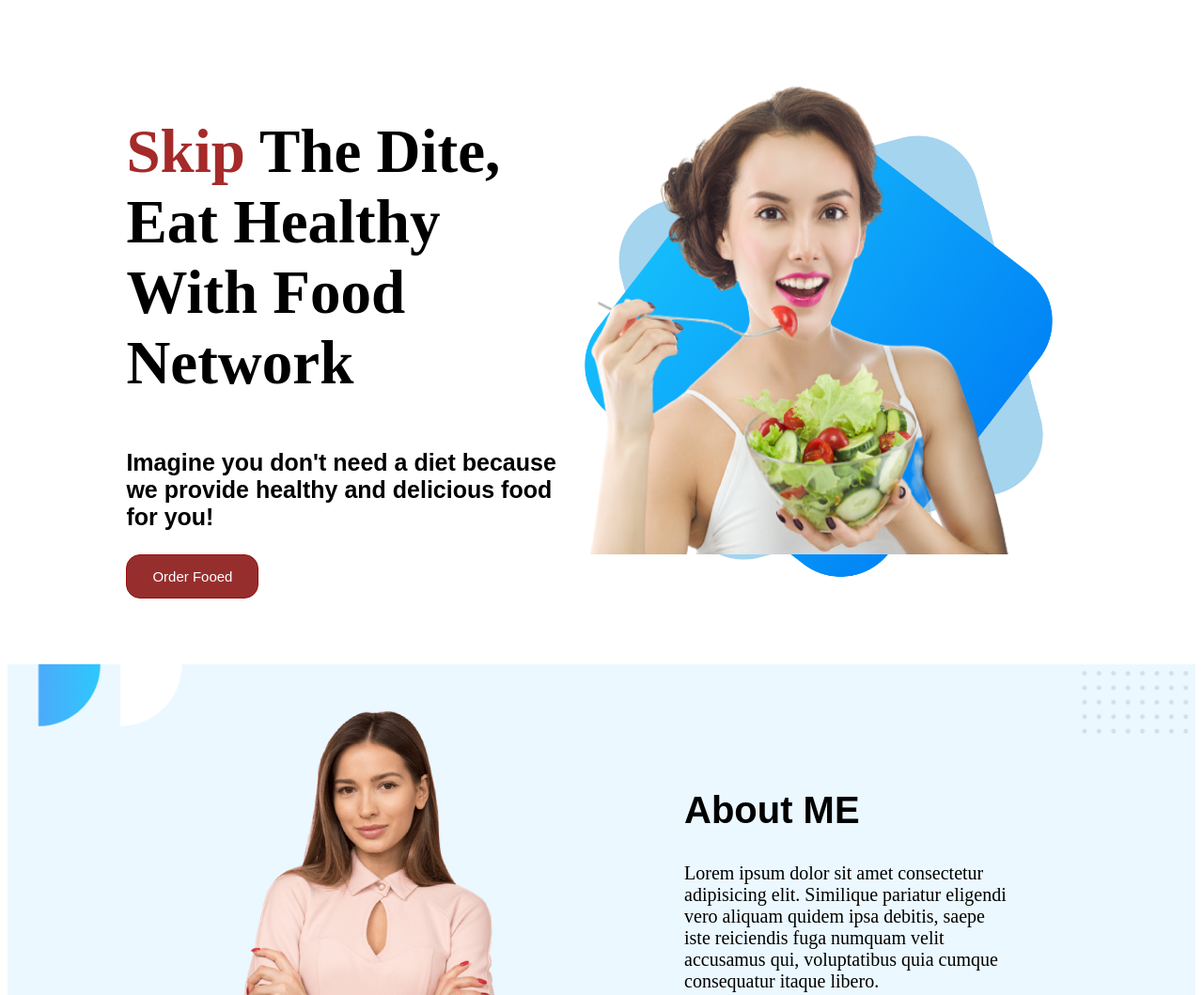
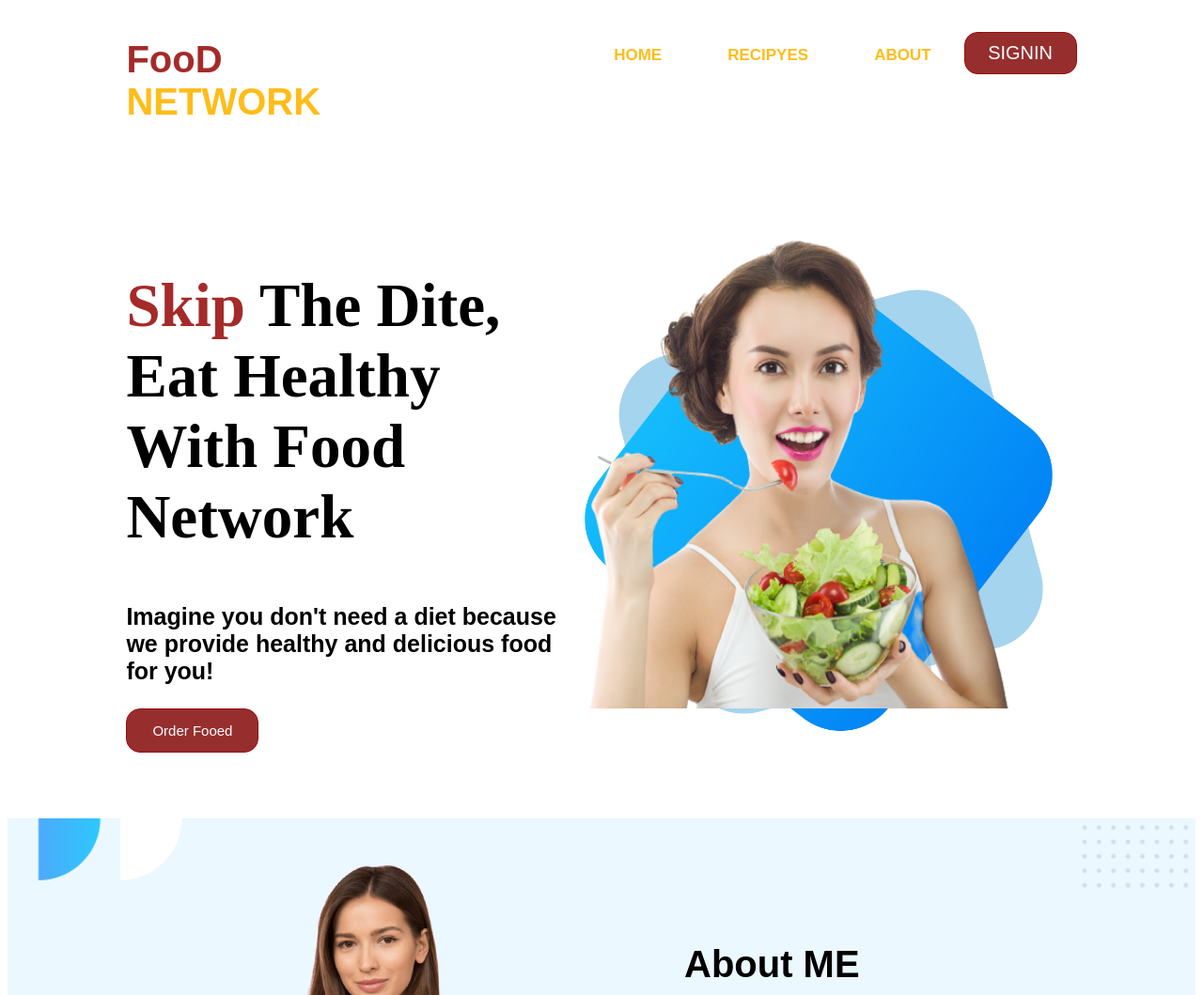
Before and after one commit to rijwansakib/Food-Network, a plain HTML site: page index.html in a window 1280 px wide. Shown: the top 1059 px of the page at 94% size. Drawn offline with Linux system fonts and the light colour scheme.

Commit message:
header text and image

```diff
--- a/index.html
+++ b/index.html
@@ -9,6 +9,16 @@
 </head>
 <body>
 
+  <section id="header">
+      <h1 class="logo"> <a href="#"><span style="color: brown;">FooD</span> NETWORK</a></h1>
+      <ul>
+          <li> <a href="#">HOME</a></li>
+          <li> <a href="#">RECIPYES</a></li>
+          <li> <a href="#">ABOUT</a></li>
+          <button>SIGNIN</button>
+      </ul>
+  </section>
+
     <section id="home">
         <div class="left">
             <h1>
@@ -16,7 +26,7 @@
             <p>Imagine you don't need a diet because we provide
                 healthy and delicious food for you!</p>
 
-             <button class="btn">Order Fooed</button>
+             <button class="btn"> <a href="https://www.programming-hero.com/" target="blank">Order Fooed</a></button>
         </div>
         <div class="right">
             <img src="images/female/6667872_preview-removebg-preview.png" alt="">
@@ -29,9 +39,11 @@
         </div>
         <div class="des">
             <h1>About ME</h1>
-            <p>Lorem ipsum dolor sit amet consectetur adipisicing elit. Similique pariatur eligendi vero
-                aliquam quidem ipsa debitis, saepe iste reiciendis fuga numquam velit accusamus qui,
-                 voluptatibus quia cumque consequatur itaque libero.
+            <p>
+                I'm Rijwan As a Front-End Developer I created a lot of different websites for our
+                 clients using Wordpress as a CMS and HTML, CSS and JavaScript to built the sites.
+                 I helped to improve the developer experience of the company by implementing tools to
+                 improve our software development process.
                 </p>
                 <button class="btn">Contact Me</button>
         </div>
@@ -40,8 +52,7 @@
     <section id="recipie">
         <div class="header">
             <h1>My Recipies</h1>
-            <p>Lorem ipsum, dolor sit amet consectetur adipisicing elit.
-                 Recusandae laboriosam, unde odit quaerat saepe dolorum.
+            <p>WHERE INGREDIENTS DANCE WITH SPICES AND SAUCES FOOD NETWORK
             </p>
 
         </div>
@@ -49,19 +60,20 @@
 
             <div class="food-cart">
                 <img class="food-img" src="images/food/Project Cover.jpg" alt="">
-                <h1 class="title">Recipie Title</h1>
-                <p class="cart-des">Lorem ipsum dolor sit amet consectetur adipisicing elit. Quia, porro.</p>
+                <h1 class="title">Simple Sheet Pan Chicken </h1>
+                <p class="cart-des">Garlic butter steak bites are everything you love about a steakhouse steak,
+                     with none of the work. Instead of cooking a whole steak.</p>
 
             </div>
             <div class="food-cart">
-                <img class="food-img" src="images/food/Project Cover.jpg" alt="">
-                <h1 class="title">Recipie Title</h1>
-                <p class="cart-des">Lorem ipsum dolor sit amet consectetur adipisicing elit. Quia, porro.</p>
+                <img class="food-img" src="images/food/Project Cover.png" alt="">
+                <h1 class="title">Meatball Soup</h1>
+                <p class="cart-des">A quick and hearty soup. I use frozen meatballs and cook 3-5 per person in the soup. Garnish with grated Parmesan cheese.</p>
             </div>
             <div class="food-cart">
-                <img class="food-img" src="images/food/Project Cover.jpg" alt="">
-                <h1 class="title">Recipie Title</h1>
-                <p class="cart-des">Lorem ipsum dolor sit amet consectetur adipisicing elit. Quia, porro.</p>
+                <img class="food-img" src="images/food/Project Cover1.jpg" alt="">
+                <h1 class="title">Grilled Steak and Fresh Mozzarella Flatbread</h1>
+                <p class="cart-des">Steak meet salad. Salad meet pizza. A tasty introduction has been made </p>
             </div>
 
         </div>
--- a/style.css
+++ b/style.css
@@ -1,3 +1,62 @@
+#header{
+    width: 80%;
+    margin: 0 auto;
+    display: flex;
+    flex-direction: row;
+}
+
+#header h1{
+    font-size: 40px;
+    font-family: Arial;
+    font-weight: 700;
+}
+#header h1 a{
+    text-decoration: none;
+    color: #ffbd1a;
+
+}
+#header ul{
+    width: 70%;
+    display: flex;
+    flex-direction: row;
+    list-style: none;
+    justify-content: flex-end;
+
+}
+#header ul li{
+    margin-inline: 10px;
+    padding: 25px;
+
+}
+#header ul li a{
+    text-decoration: none;
+    font-size: 17px;
+    font-family: arial;
+    font-weight: 700;
+    color: #ffbd1a;
+
+}
+#header button{
+    width: 120px;
+    height: 45px;
+    margin-top: 10px;
+    background-color: #972e2e;
+    border-radius: 14px;
+    border: 1px solid #9b0d0d;
+    color: #ffffff;
+    font-family: Arial;
+    font-size: 20px;
+
+
+
+}
+
+
+
+
+
+
+
 #home{
     width: 80%;
     margin: 50px auto;
@@ -19,16 +78,20 @@
     font-weight: bold;
 }
 
- .btn{
+ .btn {
         background-color:#972e2e;;
         border-radius: 15px;
         border: 1px solid #9b0d0d;
         display: inline-block;
+        font-family: Arial;
         color: #ffffff;
-        font-family: Arial;
         font-size: 15px;
         padding: 14px 27px;
 
+}
+.btn a{
+    text-decoration: none;
+    color: #ffffff;
 }
 .btn:hover{
     background-color:#b60303;
@@ -123,6 +186,7 @@
     height: 250px;
 }
 .food-cart{
+    width: 30%;
     text-align: center;
     border-radius: 25px;
     padding: 25px;
```
